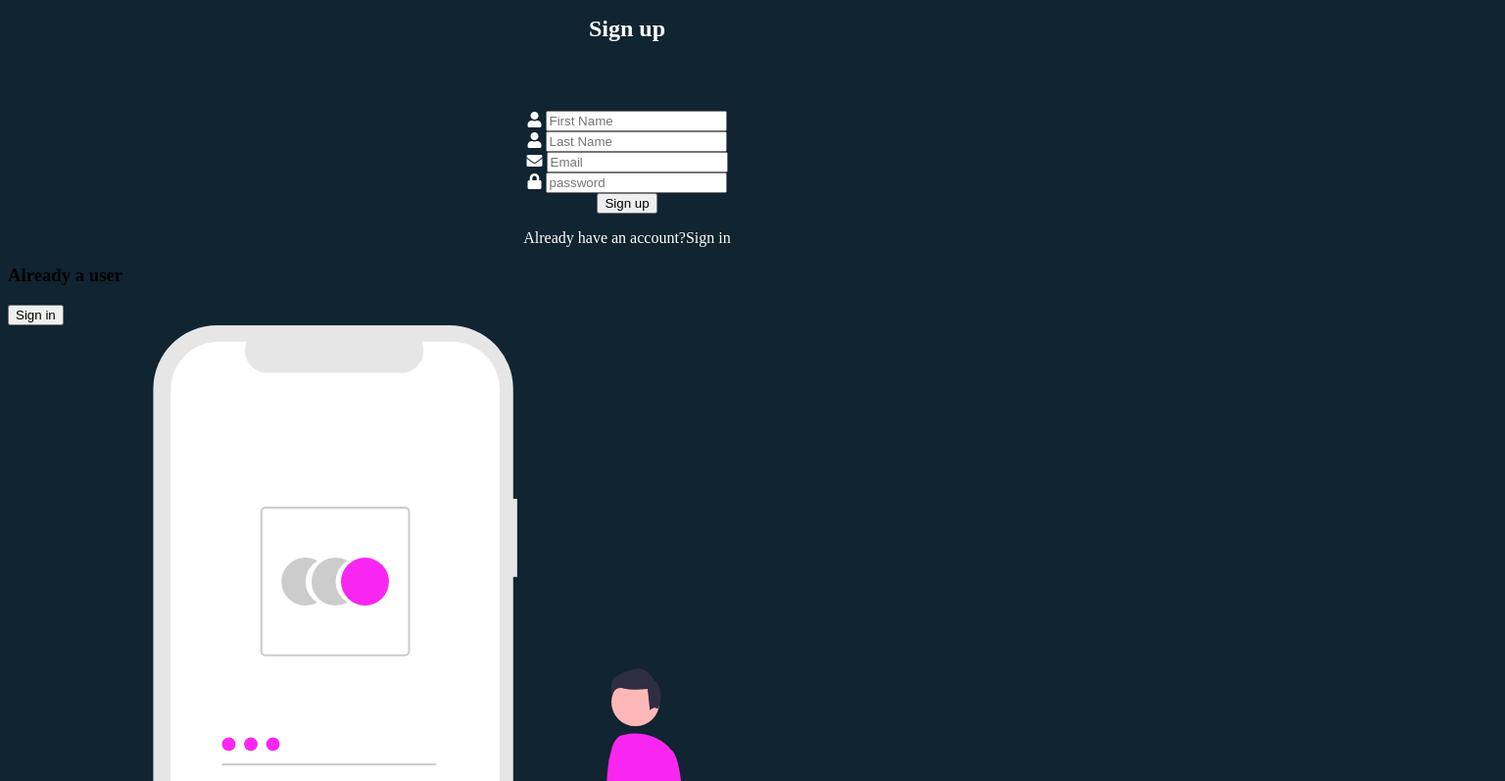
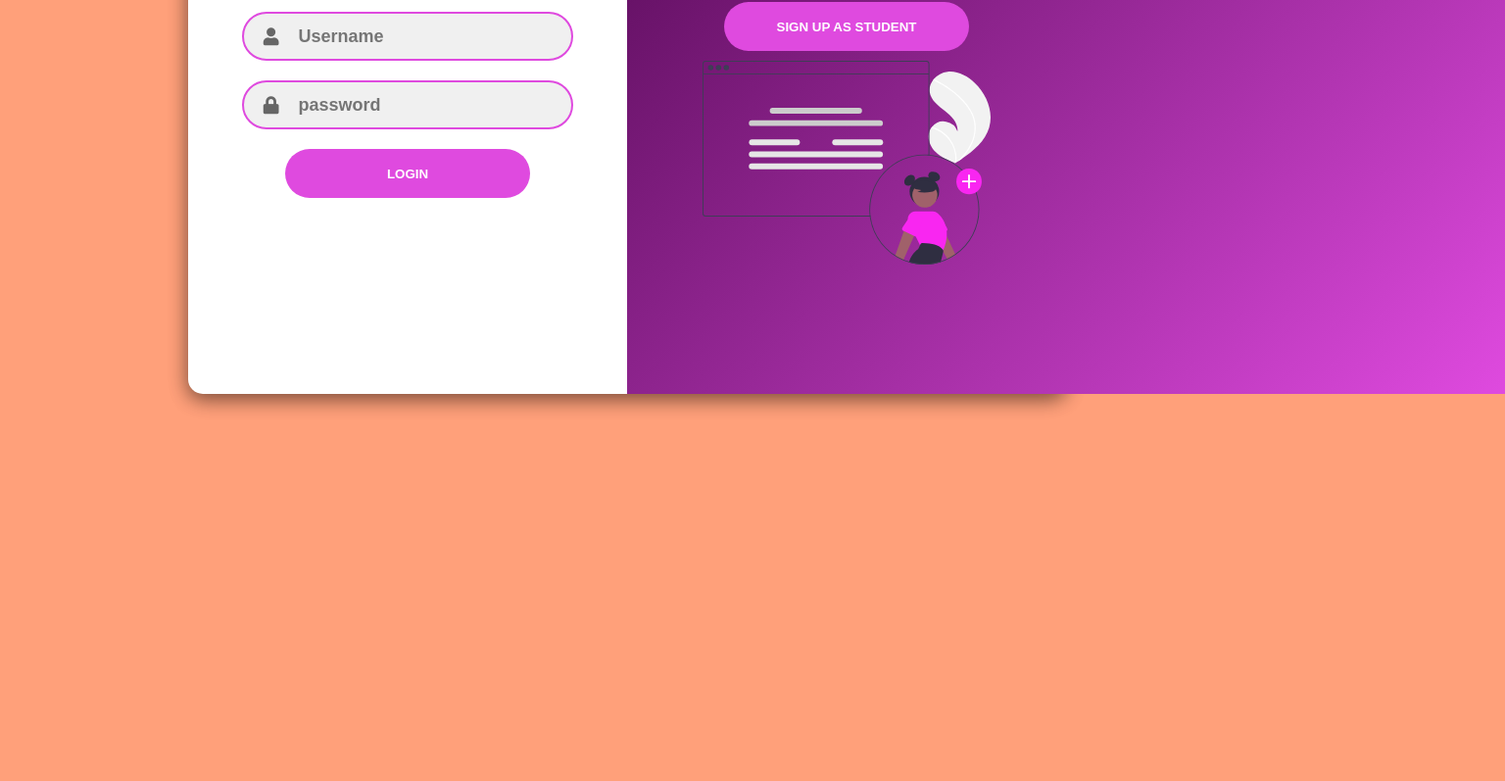
Before and after one commit to Nada52/E-exam, a plain HTML site: page signup.html in a window 1280 px wide. Shown: the part 318-1115 px from the top of the page at 98% size, 1536 px wide, since content can reach past the window. After the commit the page ends 800 px from the top, so only its background shows below. Drawn offline with Linux system fonts and the light colour scheme.

Commit message:
home Student

```diff
--- /dev/null
+++ b/css/styleSign.css
@@ -0,0 +1,288 @@
+*{
+    margin: 0;
+    padding: 0;
+    box-sizing: border-box;
+    font-family: 'Poppins', sans-serif;
+
+}
+body{
+
+    /* background-image: url("images/background.jpg"); */
+    display: flex;
+    align-items: center;
+    justify-content: center;
+    min-height: 100vh;
+    background:lightsalmon;
+
+}
+.container{
+    position: relative;
+    height: 80vh;
+    width: 70vw;
+    background: #fff;
+    border-radius: 15px;
+    box-shadow: 0 4px 20px 0  rgba( 0, 0, 0, 0.3) , 0px 6px 20px 0 rgba( 0, 0, 0, 0.3);
+
+}
+.container::before{
+    position: absolute;
+    top: 0;
+    left: -50%;
+    width: 100%;
+    height: 100%;
+    content: "";
+    background: linear-gradient(-45deg,#df4adf,#520852);
+    z-index: 6;
+    transform: translateX(100%);
+    overflow: hidden;
+    transition: 1s ease-in-out;
+}
+
+.signin-signup{
+position:  absolute;
+top: 0;
+left: 0;
+height: 100%;
+ width: 100%;
+align-items: center;
+justify-content: space-around;
+ display: flex;
+ z-index: 5;
+}
+ form{
+     display: flex;
+     align-items: center;
+     justify-content: center;
+     flex-direction: column;
+     width: 40%;
+     min-width: 238px;
+     padding: 0 10px;
+ }
+ form.sign-in-form{
+     opacity: 1;
+     transition: 0.5s ease-in-out;
+     transition-delay: 1s;
+ }
+ form.sign-up-form{
+    opacity: 0;
+    transition: 0.5s ease-in-out;
+    transition-delay: 1s;
+}
+.title{
+  font-size: 35px;
+  color: #df4adf;
+  margin-bottom: 10px;
+}
+.input-field{
+    width: 100%;
+    height: 50px;
+    background: #f0f0f0;
+    margin: 10px 0;
+    border: 2px solid #df4adf ;
+    border-radius: 50px;
+    display: flex;
+    align-items: center;
+}
+.input-field i{
+    flex: 1;
+    text-align: center;
+    font-size: 18px;
+    color: #666;
+
+}
+.input-field input{
+    flex: 5;
+     background: none;
+     border: none;
+     width: 100%;
+     outline: none;
+     font-size: 18px;
+     font-weight:600 ;
+     color: #444;
+}
+.btn{
+    width: 250px;
+    height: 50px;
+    border: none;
+    border-radius: 50px;
+    color: #fff;
+    background: #df4adf;
+    font-weight: 600;
+    margin: 10px 0;
+    text-transform: uppercase;
+    cursor: pointer;
+}
+.btn:hover{
+    background: burlywood;
+    color:#df4adf;
+}
+.panels-container{
+    display: flex;
+    top: 0;
+    left: 0;
+    position: absolute;
+    justify-content: space-around;
+    align-items: center;
+    width: 100%;
+    height: 100%;
+}
+.panel{
+    z-index: 6;
+    display: flex;
+    flex-direction: column;
+    justify-content: space-around;
+    align-items: center;
+    text-align: center;
+    width: 35%;
+    min-width: 238px;
+    padding: 0 10px;
+}
+.left-panel{
+    pointer-events: none;
+}
+.content{
+    color: #fff;
+    transition: .4s ease-in-out;
+    transition-delay: 0.5s;
+}
+.panel h3{
+font-size: 24px;
+font-weight: 600;
+}
+.image{
+    width: 100%;
+
+    transition: .5s ease-in-out;
+    transition-delay: 0.4s;
+}
+.left-panel .image {
+    transform: translateX(-200%);
+}
+.left-panel .content{
+    transform: translateX(-400%);
+}
+
+.right-panel .image ,.right-panel .content{
+
+    transform: translateX(0);
+}
+
+.account-text{
+    display: none;
+}
+/*animiation*/
+.container.sign-up-mode::before{
+    transform: translateX(0);
+}
+.container.sign-up-mode .right-panel .image
+ {
+    transform: translateX(200%);
+}
+.container.sign-up-mode .right-panel .content{
+    transform: translateX(400%);
+}
+.container.sign-up-mode .left-panel .image,
+.container.sign-up-mode .left-panel .content{
+    transform: translateX(0);
+}
+.container.sign-up-mode form.sign-in-form{
+    opacity: 0;
+}
+.container.sign-up-mode form.sign-up-form{
+    opacity: 1;
+}
+.container.sign-up-mode .right-panel{
+    pointer-events: none;
+}
+.container.sign-up-mode .left-panel{
+    pointer-events: all;
+}
+/*Responsive*/
+  @media(max-width:779px){
+    .container{
+        width: 100vw;
+        height: 100vh;
+    }
+                        }
+    @media(max-width:635px){
+        .container::before{
+            display: none;
+        }
+        form{
+            width: 80%;
+        }
+        form.sign-up-form{
+            display: none;
+        }
+        .container.sign-up-mode2 form.sign-up-form{
+            display: flex;
+            opacity: 1;
+        }
+        .container.sign-up-mode2 form.sign-in-form{
+            display: none;
+        }
+        .panels-container{
+            display: none;
+        }
+        .account-text{
+            display: initial;
+            margin-top: 30px;
+        }
+    }
+    @media(max-width:320px){
+        form{
+            width: 90%;
+        }
+    }
+
+/*
+.title, form, p, a{
+    color: white;
+}
+.title{
+    text-align: center;
+
+    padding: 50px;
+}
+
+form{
+    text-align: center;
+
+}
+
+.button{
+    margin: 40px;
+    width: 90px;
+    padding: 5px;
+    margin-bottom: 10px;
+    color: white;
+    background-color: transparent;
+
+}
+
+p{
+
+    text-align: center;
+    display: flex;
+    justify-content: center;
+
+}
+
+/* footer {
+    position: absolute;
+    bottom: 0px;
+    color: white;
+    width: 100%;
+    text-align: center;
+
+} */
+/*
+a{
+    text-decoration: none;
+}
+
+.signUpLink{
+    display: inline-block;
+    padding-left: 10px;
+}
+*/
--- a/homeStudent.html
+++ b/homeStudent.html
@@ -13,7 +13,7 @@
   <link rel="stylesheet" href="https://cdnjs.cloudflare.com/ajax/libs/font-awesome/6.1.1/css/all.min.css"
     integrity="sha512-KfkfwYDsLkIlwQp6LFnl8zNdLGxu9YAA1QvwINks4PhcElQSvqcyVLLD9aMhXd13uQjoXtEKNosOWaZqXgel0g=="
     crossorigin="anonymous" referrerpolicy="no-referrer" />
-  <link rel="stylesheet" href="style1.css">
+  <link rel="stylesheet" href="style.css">
 </head>
 
 <body>
@@ -50,72 +50,30 @@
   </nav>
   <!-- End of navbar -->
 
+  <!-- beginning of Content section -->
 
+  <img src="images/2.jpg" alt="" class="responsive" height="360px">
+  <div style="display: inline-block;">
+    <ul><h3 >Welcome to FCI exam platform, You can easily : </h3>
+      <li>GET YOUR ONLINE EXAM </li>
+      <li>TRACK YOUR PROGRESS OF EACH SUBJECT </li>
 
+      </ul>
+  </div>
 
-  <!-- Header Section -->
-  <!-- <header class="header">
-        <a href="homeStudent.html" class="logo"><i class="fas fa-graduation-cap"></i> FCI College</a>
-        <nav class="navbar">
-          <ul>
-            <li><a href="homeStudent.html">Home</a></li>
-            <li><a href="about.html">About Us</a></li>
-            <li><a href="homeStudent.html">Courses</a>
-              <ul>
-                <li><a href="">Basics of programming</a></li>
-                <li><a href="">Introduction into database</a></li>
-                <li><a href="">HTML for beginners</a></li>
-              </ul>
-            </li>
-            <li><a href="contact.html">Contact</a></li>
-          </ul>
+ <!-- end of Content section -->
+<!-- beginning of footer -->
+<footer class="bg-light text-center text-lg-start ">
+  <!-- Copyright -->
+  <div class="text-center p-3" style="background-color: rgba(0, 0, 0, 0.2);">
+    © 2022 Copyright:
+    <a class="text-dark" href="#">exams.com</a>
+    <p>FCI exams is a platform enables students to have their online exams and keep track of their grades and progress</p>
 
-        </nav>
-
-
-      </header> -->
-
-
-
-  <!-- <nav class="navbar navbar-expand-lg py-3 navbar-light bg-light">
-        <div class="container">
-          <a class="navbar-brand" href="#">
-            <h2>FCI College</h2>
-          </a>
-          <button class="navbar-toggler" type="button" data-bs-toggle="collapse" data-bs-target="#navbarNav" aria-controls="navbarNav" aria-expanded="false" aria-label="Toggle navigation">
-            <span class="navbar-toggler-icon"></span>
-          </button>
-          <div class="collapse navbar-collapse" id="navbarNav">
-            <ul class="navbar-nav ms-auto">
-              <li class="nav-item">
-                <a class="nav-link active" aria-current="page" href="#">Home</a>
-              </li>
-              <li class="nav-item">
-                <a class="nav-link" href="#">Courses</a>
-              </li>
-              <li class="nav-item">
-                <a class="nav-link" href="#">About Us</a>
-              </li>
-
-            </ul>
-          </div>
-        </div>
-      </nav> -->
-
-  <!-- <nav class="navbar navbar-default navbar-fixed-top" role="navigation">
-        <div class="container-fluid">
-          <div class="navbar-header">
-            <button type="button" class="navbar-toggle" data-toggle="collapse" data-target="#navbar-collapse-main">
-              <span class="sr-only">Toggle navigation</span>
-              <span class="icon-bar"></span>
-              <span class="icon-bar"></span>
-              <span class="icon-bar"></span>
-            </button>
-          </div>
-
-        </div>
-
-      </nav> -->
+  </div>
+  <!-- Copyright -->
+</footer>
+<!-- end of footer -->
 <script src="./assets/bootstrap.bundle.min.js"></script>
 </body>
 
--- a/signup.html
+++ b/signup.html
@@ -6,7 +6,7 @@
     <meta name="viewport" content="width=device-width, initial-scale=1.0">
     <title>signin-signup</title>
     <link rel="stylesheet" href="https://use.fontawesome.com/releases/v5.15.4/css/all.css" integrity="sha384-DyZ88mC6Up2uqS4h/KRgHuoeGwBcD4Ng9SiP4dIRy0EXTlnuz47vAwmeGwVChigm" crossorigin="anonymous"/>
-    <link rel="stylesheet" href="style.css">
+    <link rel="stylesheet" href="css/styleSign.css">
    </head>
    <body>
          <div class="container">
@@ -80,6 +80,8 @@
          function Validation(){
             var form
          }
+
+
          </script>
 
 
```
Also changed, not shown: css/style.css (line endings or trailing spaces), images/2.jpg (added), images/laptop.png (added).
